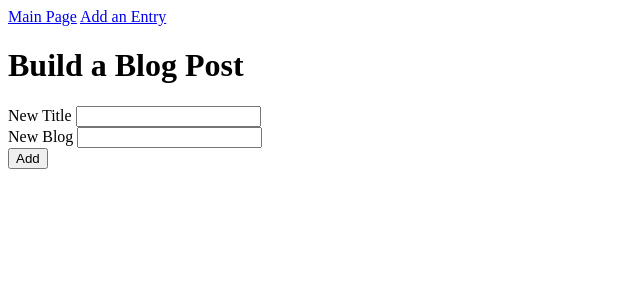
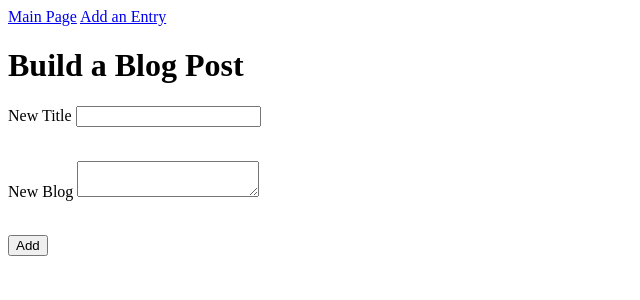
Before and after one commit to sirjdt/Build-a-Blog, a Flask app: page /newpost in a window 1280 px wide. Shown: the top 300 px of the page, without its empty margins (0-640 px from the left). Run offline with Flask 2, Linux system fonts and the light colour scheme.

Commit message:
build a blog beta3

```diff
--- a/main.py
+++ b/main.py
@@ -47,9 +47,14 @@ def newpost():
             db.session.commit()
             url = "/singletemplate?id=" + str(new_blog.id)
             return redirect(url)
+        if blog_title == '':
+            title_error = "error"
+        if blog_body == '':
+            blog_error = "error"
+        if title_error or blog_error == '':
+            return render_template('/')
         else:
-            flash("Invalid blog post")
-            return render_template('newpost.html', blog_name=blog_name, blog_body=blog_body)
+            return render_template('newpost.html', blog_title=blog_title, blog_body=blog_body)
     else:
         return render_template('newpost.html')
 
--- a/templates/base.html
+++ b/templates/base.html
@@ -2,11 +2,18 @@
 <html>
   <head>
     <title>Build a Blog</title>
+    <style>
+      .error {
+          color: red;
+      }
+  </style>
   </head>
 
   <body>
       <a href="/">Main Page</a>
       <a href="/newpost">Add an Entry</a>
+
+
 
   {% with messages = get_flashed_messages(with_categories=True) %}
       <ul>
--- a/templates/newpost.html
+++ b/templates/newpost.html
@@ -4,8 +4,8 @@
 
 <h1>Build a Blog Post</h1>
 <form method='post'>
-  <label> New Title <input type="text" name="blog" value='{{blog_title}}' /></label><br/>
-  <label> New Blog <input type="text" name="body" value='{{blog_body}}' /></label><br/>
+  <label> New Title <input type="text" name="blog" value='{{blog_title}}' /></label><p class="error">{{title_error}}</p><br/>
+  <label> New Blog <textarea type="text" name="body" value='{{blog_body}}' ></textarea></label><p class="error">{{blog_error}}</p><br/>
   <input type="submit" value="Add" />
 </form>
 
```
